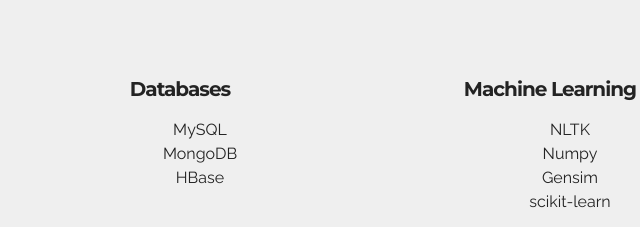
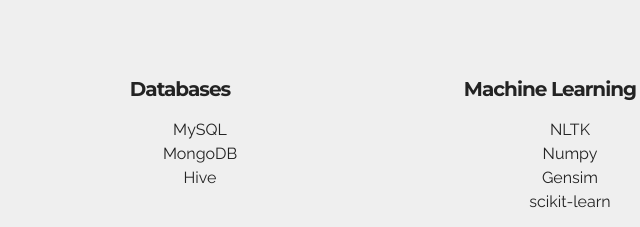
Before and after one commit to saurabhkumar1989/aboutme, a plain HTML site: page index.html in a window 1280 px wide. Shown: the part 2557-2784 px from the top of the page, 460-1100 px from the left. Drawn offline with nearby package versions, Linux system fonts and the light colour scheme.

Commit message:
Update index.html

```diff
--- a/index.html
+++ b/index.html
@@ -208,7 +208,7 @@
 							<ul style="list-style-type: none;">
 								<li>MySQL</li>
 								<li>MongoDB</li>
-								<li>HBase</li>
+								<li>Hive</li>
 							</ul>
 						</div>
 						<div class="col-lg-4 item">
```
